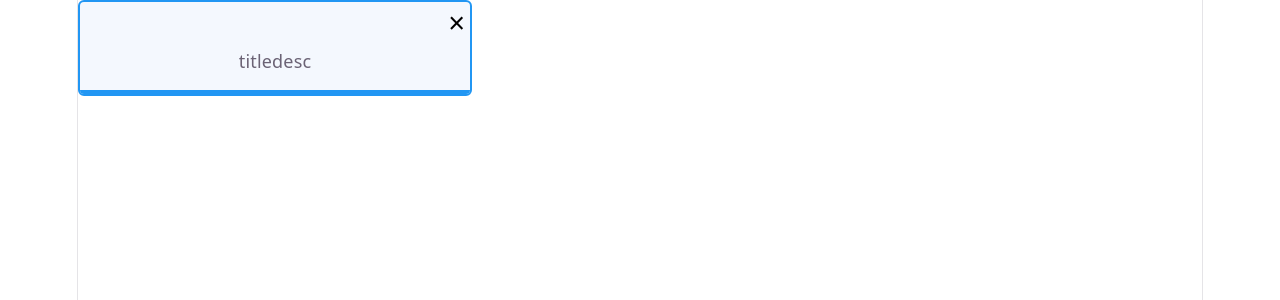
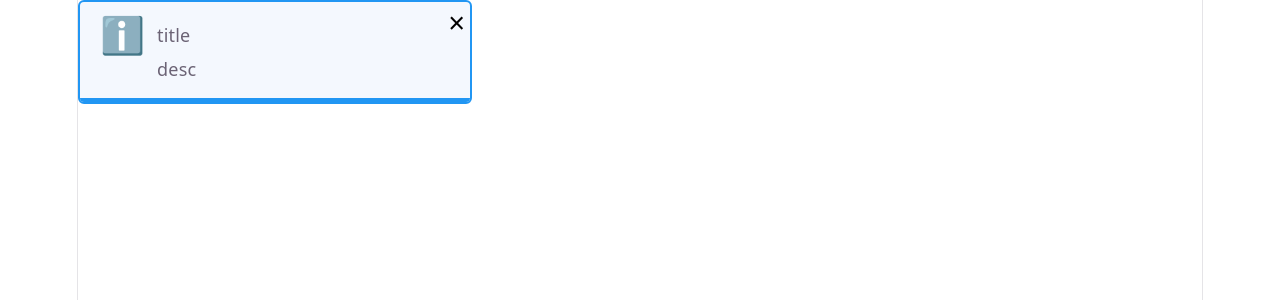
Before and after one commit to kiran-kharsel/toast-notification, a React (Vite) app: page / in a window 1280 px wide. Shown: the top 300 px of the page. Built offline with nearby package versions, Linux system fonts and the light colour scheme.

Commit message:
style: add stylling to toast-content element

```diff
--- a/src/toast-notification/ToastNotification.jsx
+++ b/src/toast-notification/ToastNotification.jsx
@@ -7,7 +7,8 @@ function ToastNotification() {
         <button className='toast-close'>&times;</button>
         <div className="toast-content">
             <div className="toast-info">
-                <img src="" alt="" />
+                {/* <img src="" alt="" /> */}
+                <span className='info-icon'>ℹ️</span>
                 <div className="toast-title-desc">
                     <span>title</span>
                     <span>desc</span>
--- a/src/toast-notification/style.css
+++ b/src/toast-notification/style.css
@@ -29,6 +29,32 @@
     cursor: pointer;
 }
 
+
+.toast-content{
+    display: flex;
+    align-items: flex-start;
+    gap: 12px;
+    width: 95%;
+}
+
+.toast-info{
+    display: flex;
+    align-items: flex-start;
+    gap: 12px;
+    width: 100%;
+}
+
+.info-icon{
+    font-size: 2rem;
+}
+
+.toast-title-desc{
+    display: flex;
+    flex-direction: column;
+    gap: 8px;
+    text-align: left;
+}
+
 .toast-progress{
     width: 100%;
     height: 4px;
```
